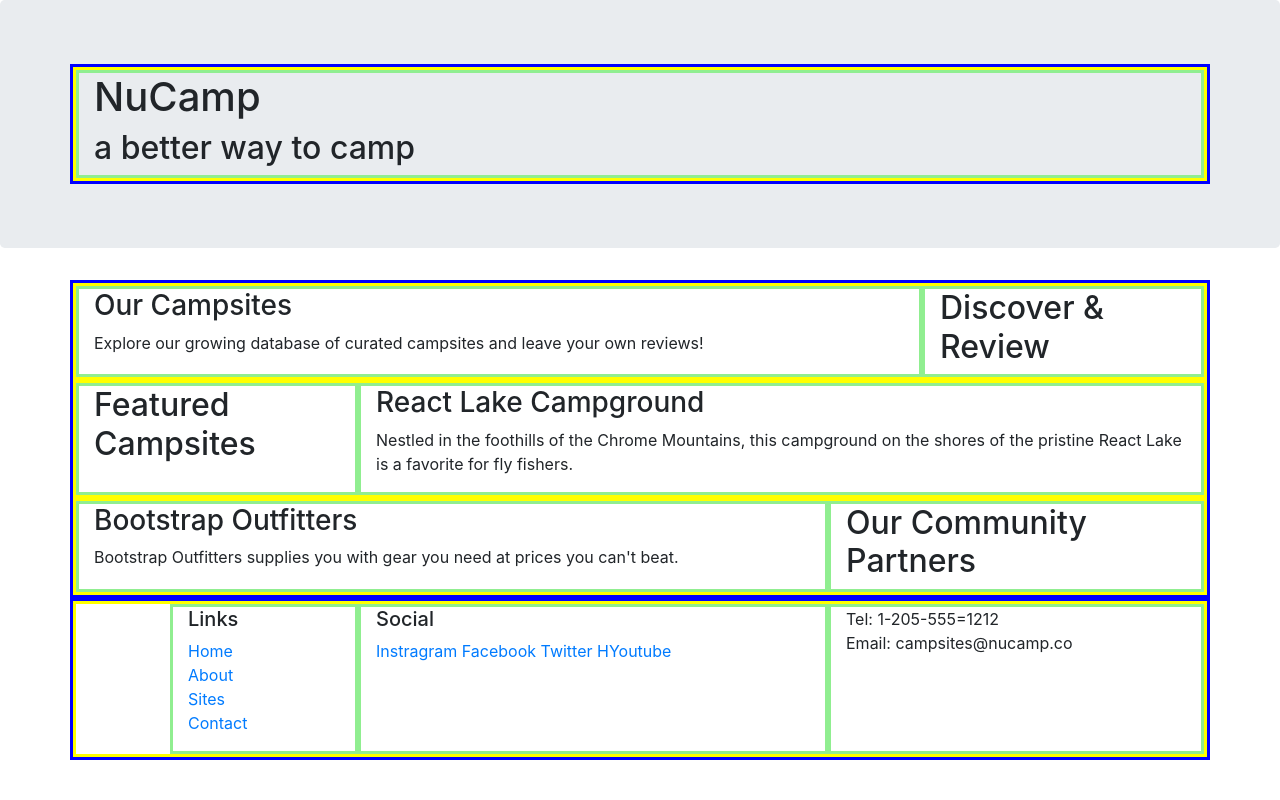
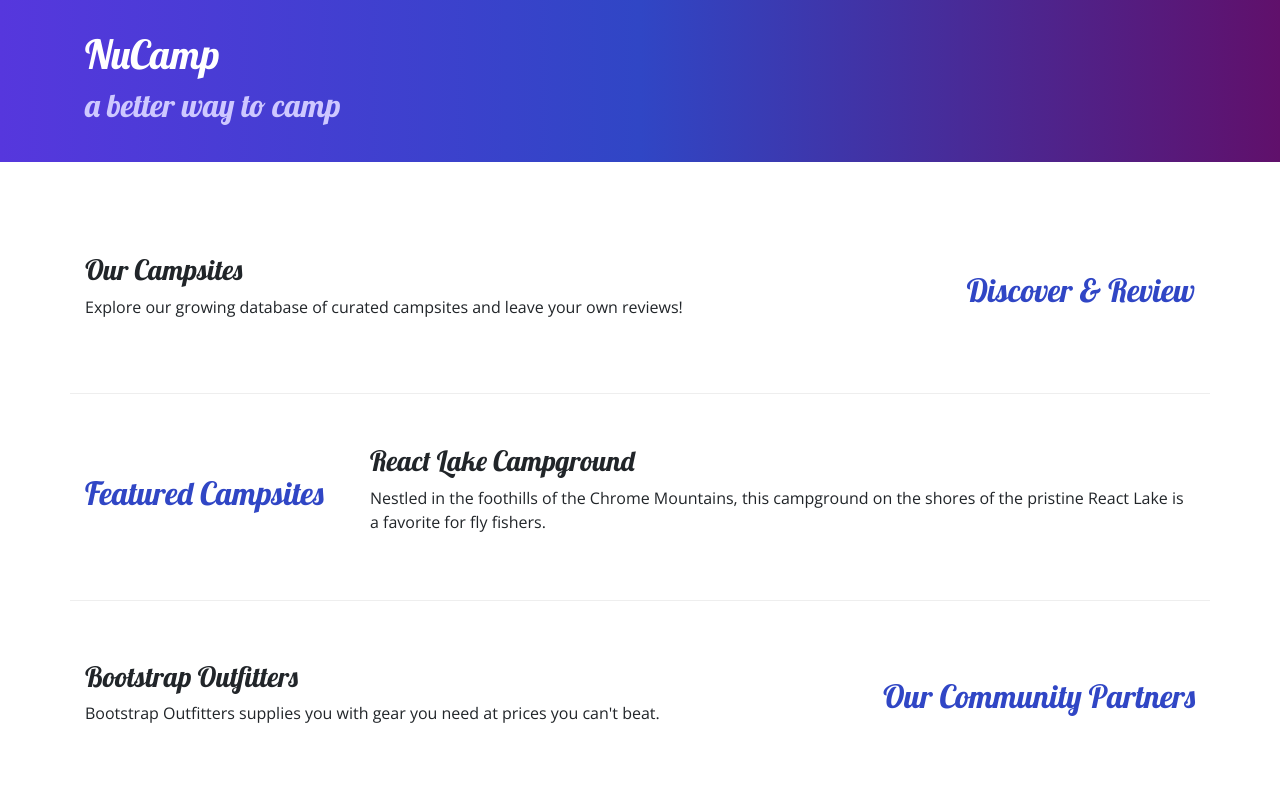
Before and after one commit to datamangler/nucamp-bootstrap, a website: page index.html in a window 1280 px wide. Shown: the top 800 px of the page. Drawn offline with nearby package versions, Linux system fonts and the light colour scheme.

Commit message:
add styles.css

```diff
--- /dev/null
+++ b/css/styles.css
@@ -0,0 +1,32 @@
+body {
+    font-family: "Open Sans", sans-serif;
+}
+
+h1, h2, h3 {
+    font-family: "Lobster", cursive;
+}
+
+h2 {
+    color: #3046c5;
+}
+
+header h2 {
+    color: #cec8ff;
+}
+
+footer {
+    background-image: linear-gradient(#cec8ff, white);
+    padding: 20px 0;
+}
+
+.jumbotron {
+    padding: 30px;
+    background-image: linear-gradient(to right, #5637dd, #3046c5, #60106b);
+    color: white;
+}
+
+.row-content {
+    padding: 50px 0;
+    border-bottom: 1px ridge;
+    min-height: 200px;
+}
--- a/index.html
+++ b/index.html
@@ -8,7 +8,11 @@
     <!--Bootstrap-->
     <link rel="stylesheet" href="node_modules/bootstrap/dist/css/bootstrap.min.css" />
 
-    <style>
+    <!-- Additional CSS must be placded after Bootstrap CSS-->
+    <link rel="stylesheet" href="https://fonts.googleapis.com/css?family=Lobster|Open+Sans" />
+    <link rel="stylesheet" href="css/styles.css" />
+
+    <!-- <style>
         .container {
             border: solid blue;
         }
@@ -18,14 +22,14 @@
         .row div {
             border: solid lightgreen;
         }
-    </style>
+    </style> -->
 
     <title> NuCamp: A Better Way To Camp </title>
 </head>
 
 <body>
 
-    <header class="jumbotron">
+    <header class="jumbotron jumbotron-fluid">
         <div class="container">
             <div class="row">
                 <div class="col">
@@ -37,16 +41,16 @@
     </header>
 
     <div class="container">
-        <div class="row">
+        <div class="row row-content align-items-center">
                 <div class="col-sm-4 order-sm-last col-md-3">
-                    <h2> Discover & Review </h2>
+                    <h2 class="text-sm-right"> Discover & Review </h2>
                 </div>
                 <div class="col">
                     <h3> Our Campsites </h3>
                     <p> Explore our growing database of curated campsites and leave your own reviews!</p>
                 </div>
         </div>
-        <div class="row">
+        <div class="row row-content align-items-center">
                 <div class="col-sm-4 col-md-3">
                     <h2> Featured Campsites </h2>
                 </div>
@@ -55,9 +59,9 @@
                     <p> Nestled in the foothills of the Chrome Mountains, this campground on the shores of the pristine React Lake is a favorite for fly fishers. </p>
                 </div>
         </div>
-        <div class="row">
+        <div class="row row-content align-items-center">
             <div class="col-sm-4 order-sm-last col=md-3">
-                <h2> Our Community Partners </h2>
+                <h2 class="text-sm-right"> Our Community Partners </h2>
             </div>
             <div class="col">
                 <h3> Bootstrap Outfitters </h3>
@@ -78,7 +82,7 @@
                                     <li> <a href="#"> Contact </a> </li>
                                 </ul>
                         </div>
-                        <div class="col-6 col-sm-5">
+                        <div class="col-6 col-sm-5 text-center">
                             <h5> Social </h5>
                                 <a href="http://instagram.com/"> Instragram </a>
                                 <a href="http://facebook.com/"> Facebook </a>
```
